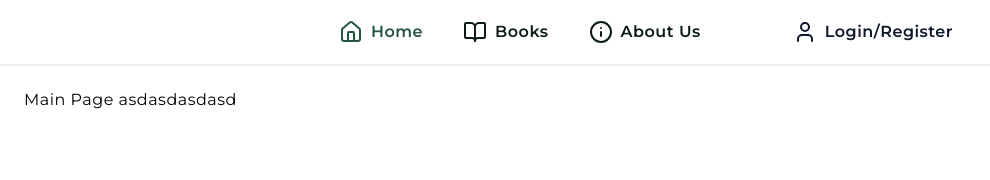
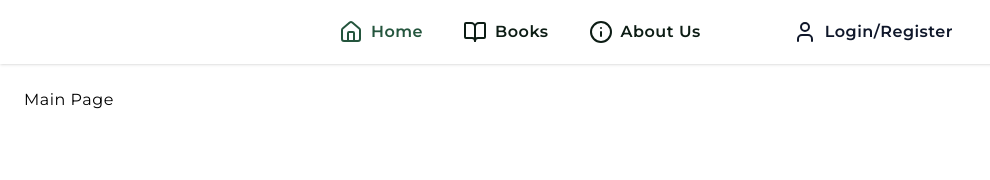
Before and after one commit to SzOliver99/libri_project, a SvelteKit app: page / in a window 1280 px wide. Shown: the top 180 px of the page, without its empty margins (0-990 px from the left). Built offline with nearby package versions, Linux system fonts and the light colour scheme.

Commit message:
Hidden href to reset-password

```diff
--- a/src/routes/+page.svelte
+++ b/src/routes/+page.svelte
@@ -7,5 +7,4 @@
 
 <section>
 	Main Page
-	<a href="/reset-password">asdasdasdasd</a>
 </section>
```
